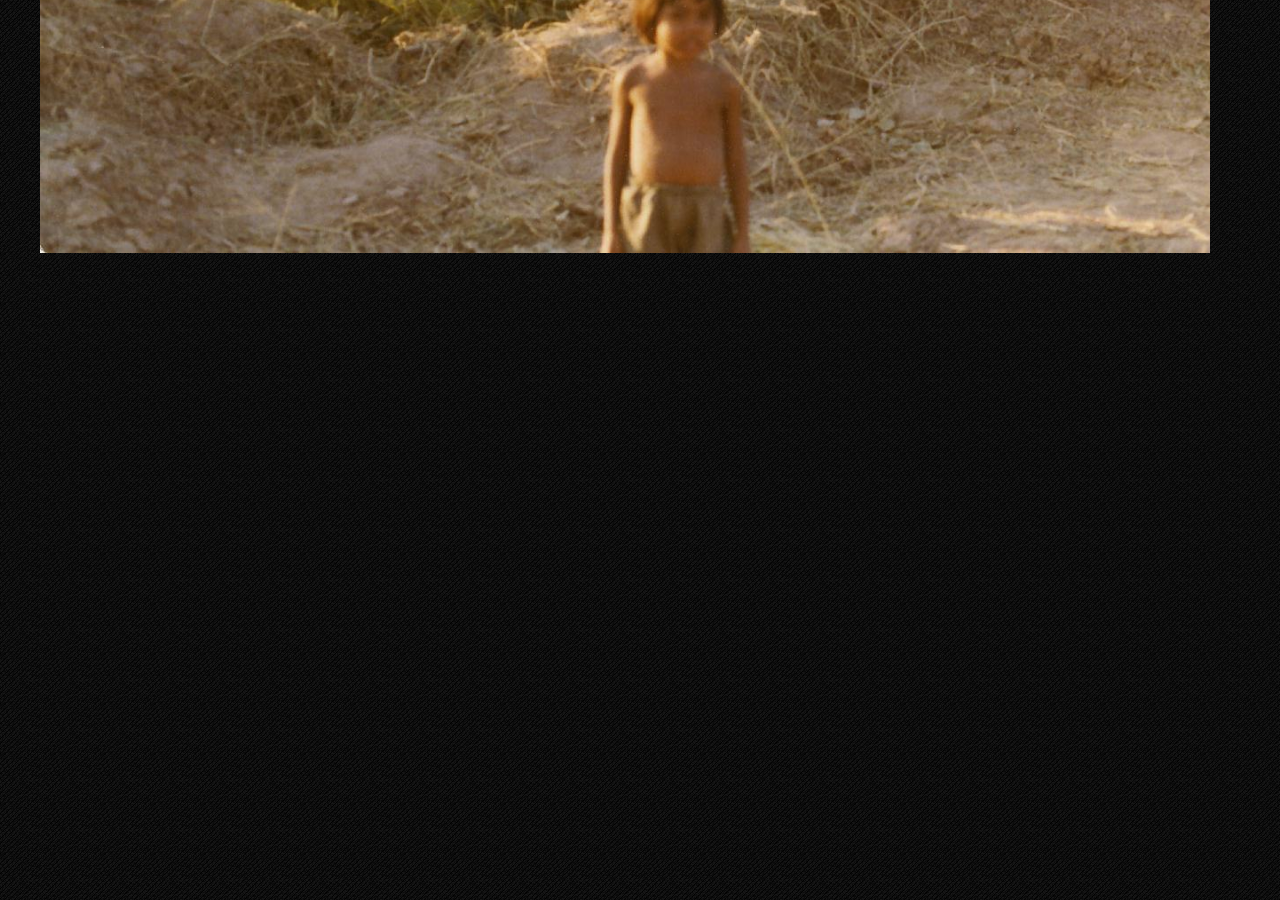
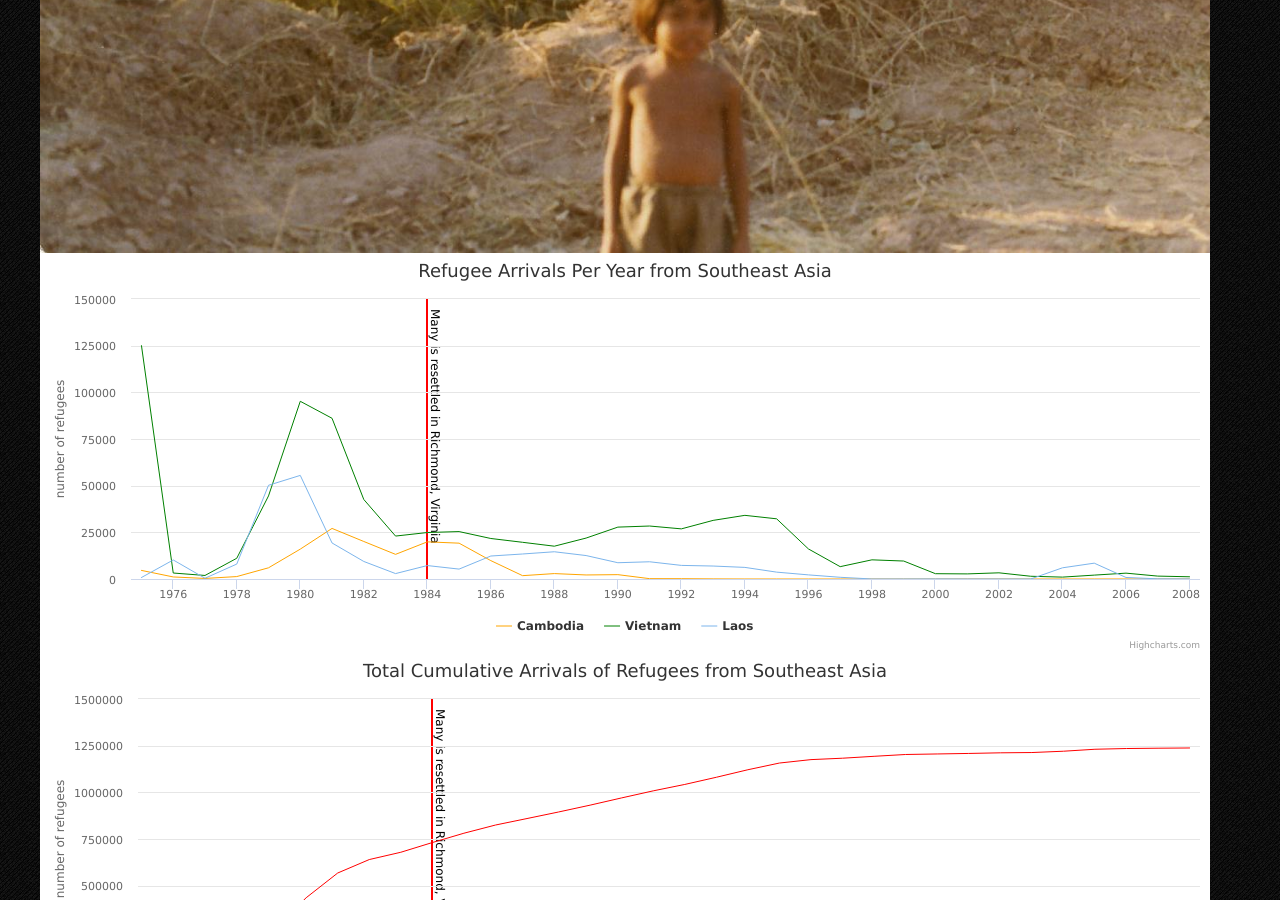
Before and after one commit to AditiBhandari/migrahack-2016, a Jekyll site: the page built from index.html, in a window 1280 px wide and 900 px high, scrolled down 2447 px. Built offline with Jekyll 4.4.1, drawn with Linux system fonts in a browser that asks for light colours; nearby versions of some CDN libraries; some of the changed text lies outside the part shown.

Commit message:
adds charts and data object

```diff
--- a/_includes/resettlement-chart.html
+++ b/_includes/resettlement-chart.html
@@ -0,0 +1,2 @@
+<div id="chart1" style="min-width:310px; min-height:400px;"></div>
+<div id="chart2" style="min-width:310px; min-height:400px;"></div>
--- a/_layouts/default.html
+++ b/_layouts/default.html
@@ -26,5 +26,7 @@
     <script src="https://ajax.googleapis.com/ajax/libs/jquery/1.11.3/jquery.min.js"></script>
     <!-- Include all compiled plugins (below), or include individual files as needed -->
     <script src="https://maxcdn.bootstrapcdn.com/bootstrap/3.3.6/js/bootstrap.min.js" integrity="sha384-0mSbJDEHialfmuBBQP6A4Qrprq5OVfW37PRR3j5ELqxss1yVqOtnepnHVP9aJ7xS" crossorigin="anonymous"></script>
+    <script src="http://code.highcharts.com/highcharts.js"></script>
+    <script src="js/main.js"></script>
   </body>
 </html>
--- /dev/null
+++ b/js/charts.json
@@ -0,0 +1,20 @@
+{
+	"series1": [ {
+		"name": "Cambodia",
+		"data": [4600,1100,300,1300,6000,16000,27100,20100,13200,19900,19200,9845,1786,2897,2162,2328,179,162,61,15,6,5,9,7,0,0,23,2,7,3,9,9,17,8],
+		"color": "orange"
+	}, {
+		"name": "Vietnam",
+		"data": [125000,3200,1900,11100,44500,95200,86100,42600,23000,24900,25400,21703,19661,17571,21924,27795,28384,26853,31405,34100,32243,16107,6611,10266,9622,2839,2730,3312,1466,1007,2084,3131,1551,1191],
+		"color": "green"
+	}, {
+		"name": "Laos",
+		"data": [800,10200,400,8000,50200,55500,19300,9400,2900,7200,5300,12313,13394,14597,12560,8715,9232,7285,6945,6211,3681,2203,915,9,19,64,22,18,13,5995,8487,815,98,42]
+	}],
+
+	"series2": [ {
+		"name": "Total Cumulative Arrivals of Refugees from Cambodia, Laos, Vietnam",
+		"data": [130401,144900,147500,167900,268600,435300,567800,639900,679000,731000,780900,824761,859602,894667,931313,970151,1007946,1042246,1080657,1120983,1156913,1175228,1182763,1193045,1202686,1205589,1208364,1211696,1213182,1220187,1230767,1234722,1236388,1237629],
+		"color": "red"
+	}]
+}
--- /dev/null
+++ b/js/main.js
@@ -0,0 +1,127 @@
+$(function() {
+
+  $.getJSON('js/charts.json', function (data) {
+
+    $('#chart1').highcharts({
+      chart: {
+        type: 'line'
+      },
+      title: {
+        text: 'Refugee Arrivals Per Year from Southeast Asia'
+      },
+      subtitle: {
+        text: ''
+      },
+      xAxis: {
+        allowDecimals: false,
+
+      plotLines: [{
+          color: '#FF0000', // Red
+          width: 2,
+          value: 1984,
+  	label: {
+  	  text:  "Many is resettled in Richmond, Virginia"
+  	}
+      }],
+
+        labels: {
+          formatter: function() {
+            return this.value; // unformatted number for year
+          }
+        }
+      },
+      yAxis: {
+        title: {
+          text: 'number of refugees'
+        },
+        labels: {
+          formatter: function() {
+            return this.value;
+          }
+        }
+      },
+      tooltip: {
+        pointFormat: '<b>{point.y:,.0f}</b> refugees'
+      },
+      plotOptions: {
+        line: {
+          pointStart: 1975,
+          lineWidth: 1,
+          marker: {
+            enabled: false,
+            symbol: 'circle',
+            radius: 2,
+            states: {
+              hover: {
+                enabled: true
+              }
+            }
+          }
+        }
+      },
+      series: data.series1
+    });
+
+    $('#chart2').highcharts({
+      chart: {
+        type: 'line'
+      },
+      title: {
+        text: 'Total Cumulative Arrivals of Refugees from Southeast Asia'
+      },
+      subtitle: {
+        text: ''
+      },
+      xAxis: {
+        allowDecimals: false,
+
+      plotLines: [{
+          color: '#FF0000', // Red
+          width: 2,
+          value: 1984,
+    label: {
+      text:  "Many is resettled in Richmond, Virginia"
+    }
+      }],
+
+        labels: {
+          formatter: function() {
+            return this.value; // unformatted number for year
+          }
+        }
+      },
+      yAxis: {
+        title: {
+          text: 'number of refugees'
+        },
+        labels: {
+          formatter: function() {
+            return this.value;
+          }
+        }
+      },
+      tooltip: {
+        pointFormat: '<b>{point.y:,.0f}</b> refugees'
+      },
+      plotOptions: {
+        line: {
+          pointStart: 1975,
+          lineWidth: 1,
+          marker: {
+            enabled: false,
+            symbol: 'circle',
+            radius: 2,
+            states: {
+              hover: {
+                enabled: true
+              }
+            }
+          }
+        }
+      },
+      series: data.series2
+    });
+
+
+  });
+});
```
